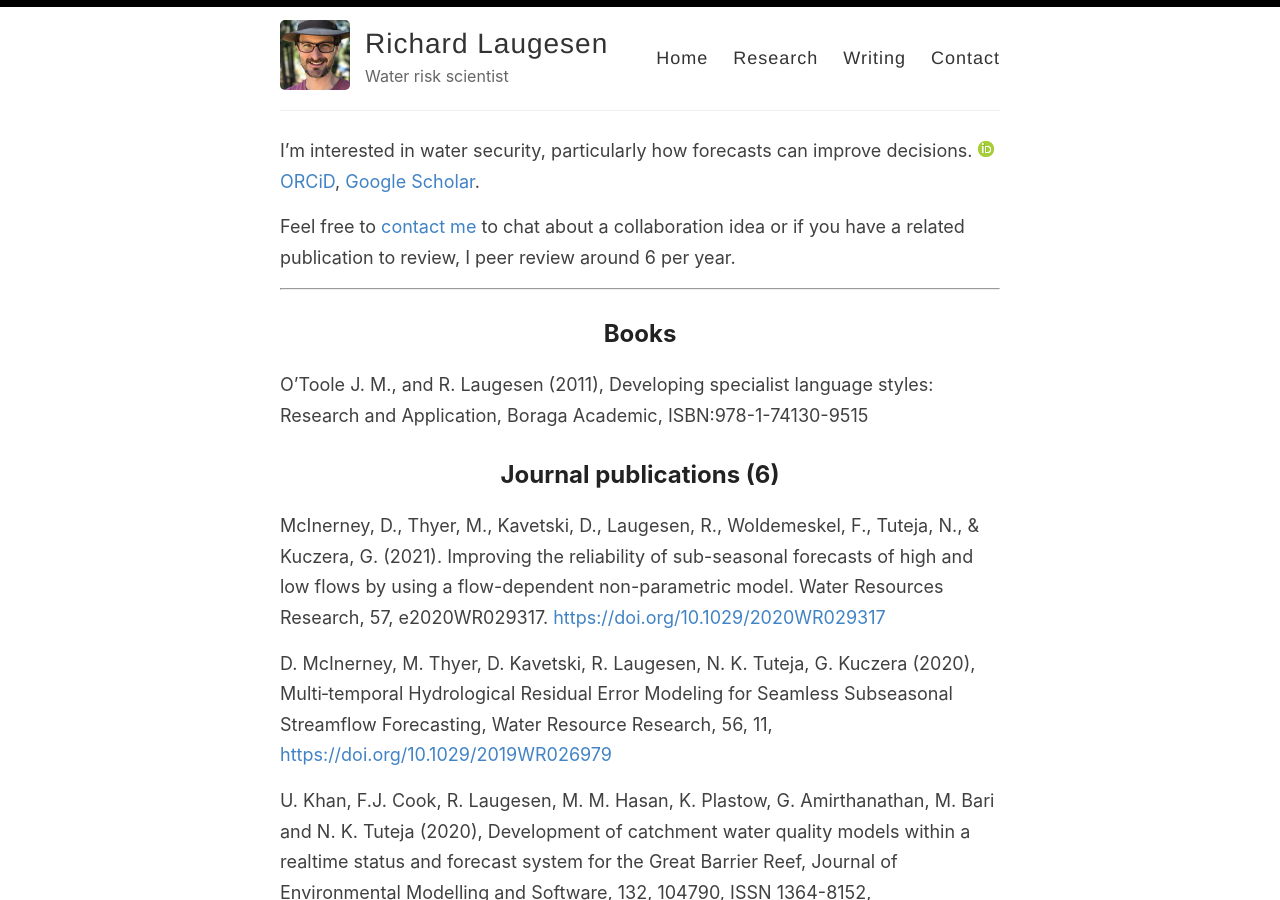
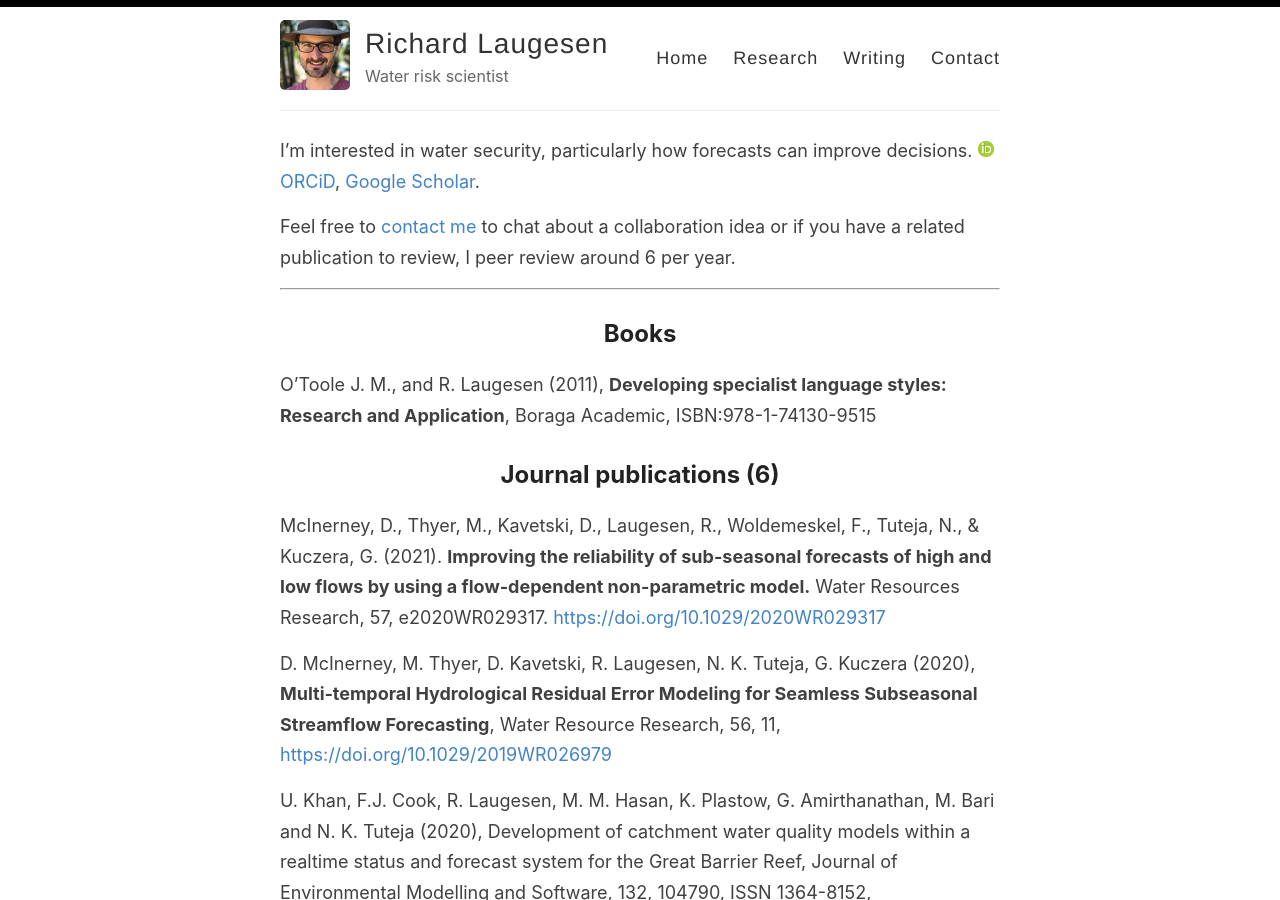
Before and after one commit to richardlaugesen/richardlaugesen.github.io, a Jekyll site: the page built from _pages/research.md, in a window 1280 px wide and 900 px high. Built offline with Jekyll 4.4.1, drawn with Linux system fonts in a browser that asks for light colours.

```diff
--- a/_pages/research.md
+++ b/_pages/research.md
@@ -13,13 +13,13 @@ Feel free to [contact me](/contact) to chat about a collaboration idea or if you
 
 ## Books
 
-O’Toole J. M., and R. Laugesen (2011), Developing specialist language styles: Research and Application, Boraga Academic, ISBN:978-1-74130-9515
+O’Toole J. M., and R. Laugesen (2011), **Developing specialist language styles: Research and Application**, Boraga Academic, ISBN:978-1-74130-9515
 
 ## Journal publications (6)
 
-McInerney, D., Thyer, M., Kavetski, D., Laugesen, R., Woldemeskel, F., Tuteja, N., & Kuczera, G. (2021). Improving the reliability of sub-seasonal forecasts of high and low flows by using a flow-dependent non-parametric model. Water Resources Research, 57, e2020WR029317. [https://doi.org/10.1029/2020WR029317](https://doi.org/10.1029/2020WR029317)
+McInerney, D., Thyer, M., Kavetski, D., Laugesen, R., Woldemeskel, F., Tuteja, N., & Kuczera, G. (2021). **Improving the reliability of sub-seasonal forecasts of high and low flows by using a flow-dependent non-parametric model.** Water Resources Research, 57, e2020WR029317. [https://doi.org/10.1029/2020WR029317](https://doi.org/10.1029/2020WR029317)
 
-D. McInerney, M. Thyer, D. Kavetski, R. Laugesen, N. K. Tuteja, G. Kuczera (2020), Multi‐temporal Hydrological Residual Error Modeling for Seamless Subseasonal Streamflow Forecasting, Water Resource Research, 56, 11, [https://doi.org/10.1029/2019WR026979](https://doi.org/10.1029/2019WR026979)
+D. McInerney, M. Thyer, D. Kavetski, R. Laugesen, N. K. Tuteja, G. Kuczera (2020), **Multi‐temporal Hydrological Residual Error Modeling for Seamless Subseasonal Streamflow Forecasting**, Water Resource Research, 56, 11, [https://doi.org/10.1029/2019WR026979](https://doi.org/10.1029/2019WR026979)
 
 U. Khan, F.J. Cook, R. Laugesen, M. M. Hasan, K. Plastow, G. Amirthanathan, M. Bari and N. K. Tuteja (2020), Development of catchment water quality models within a realtime status and forecast system for the Great Barrier Reef, Journal of Environmental Modelling and Software, 132, 104790, ISSN 1364-8152, [https://doi.org/10.1016/j.envsoft.2020.104790](https://doi.org/10.1016/j.envsoft.2020.104790)
 
```
